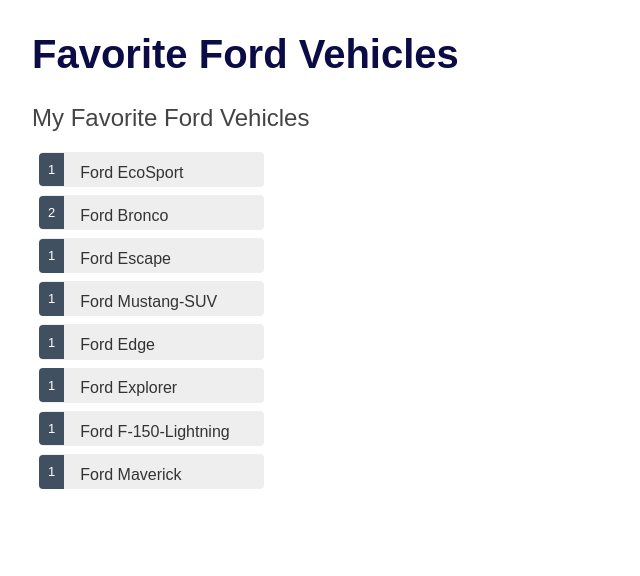
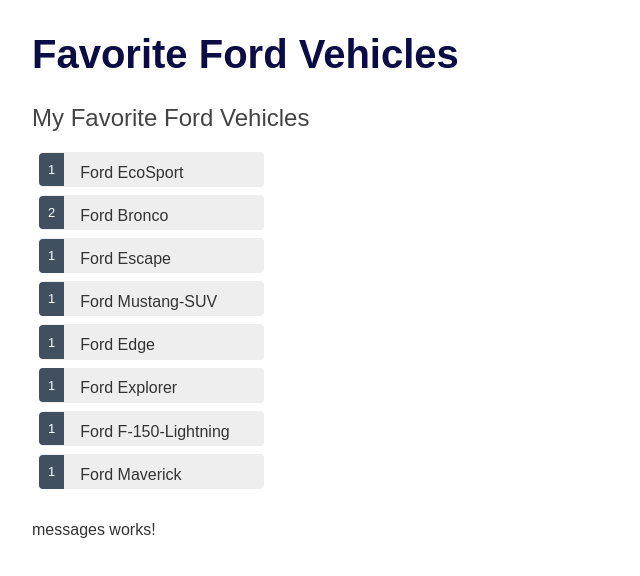
Before and after one commit to Daysired/angular-favorite-ford-vehicles, an Angular app: page / in a window 1280 px wide. Shown: the top 576 px of the page, without its empty margins (0-640 px from the left). Built offline with nearby package versions, Linux system fonts and the light colour scheme.

Commit message:
created a MessagesComponent and modified the AppComponent template to display the generated MessagesComponent

```diff
--- a/src/app/app.component.html
+++ b/src/app/app.component.html
@@ -1,2 +1,3 @@
 <h1>{{title}}</h1>
 <app-vehicles></app-vehicles>
+<app-messages></app-messages>
--- a/src/app/app.module.ts
+++ b/src/app/app.module.ts
@@ -5,12 +5,14 @@
 import { VehiclesComponent } from './vehicles/vehicles.component';
 import { FormsModule } from '@angular/forms';
 import { VehicleDetailComponent } from './vehicle-detail/vehicle-detail.component';
+import { MessagesComponent } from './messages/messages.component';
 
 @NgModule({
   declarations: [
     AppComponent,
     VehiclesComponent,
-    VehicleDetailComponent
+    VehicleDetailComponent,
+    MessagesComponent
   ],
   imports: [
     BrowserModule,
--- /dev/null
+++ b/src/app/messages/messages.component.html
@@ -0,0 +1 @@
+<p>messages works!</p>
--- /dev/null
+++ b/src/app/messages/messages.component.ts
@@ -0,0 +1,15 @@
+import { Component, OnInit } from '@angular/core';
+
+@Component({
+  selector: 'app-messages',
+  templateUrl: './messages.component.html',
+  styleUrls: ['./messages.component.scss']
+})
+export class MessagesComponent implements OnInit {
+
+  constructor() { }
+
+  ngOnInit(): void {
+  }
+
+}
```
Also changed, not shown: src/app/messages/messages.component.scss (added), 1 other file (tests, documents, lock files or other folders).
